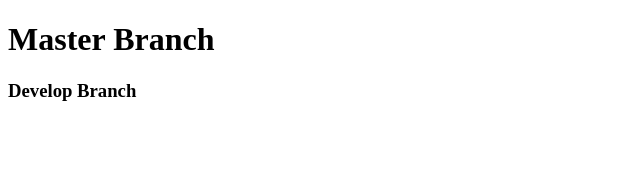
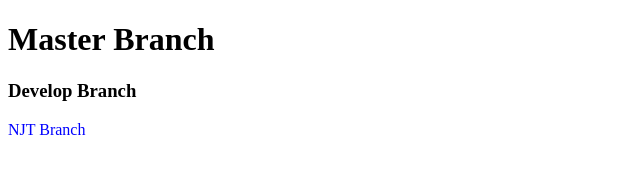
Before and after one commit to ntemple1150/testGit, a plain HTML site: page index.html in a window 1280 px wide. Shown: the full height of the page, 0-640 px from the left. Drawn offline with Linux system fonts and the light colour scheme.

Commit message:
p on njt

```diff
--- a/index.html
+++ b/index.html
@@ -9,5 +9,6 @@
 <body>
     <h1>Master Branch</h1>
     <h3>Develop Branch</h3>
+    <p style="color: blue">NJT Branch</p>
 </body>
 </html>
```
